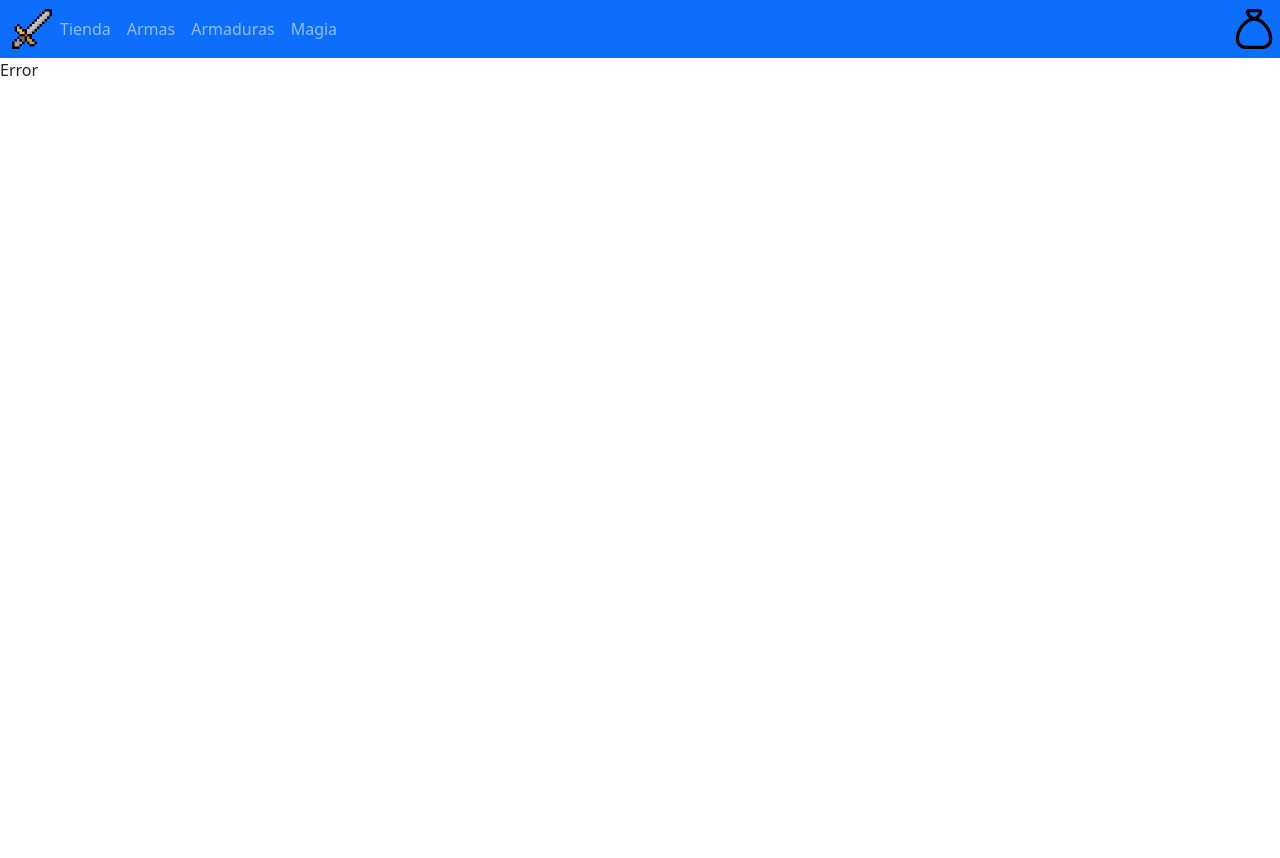
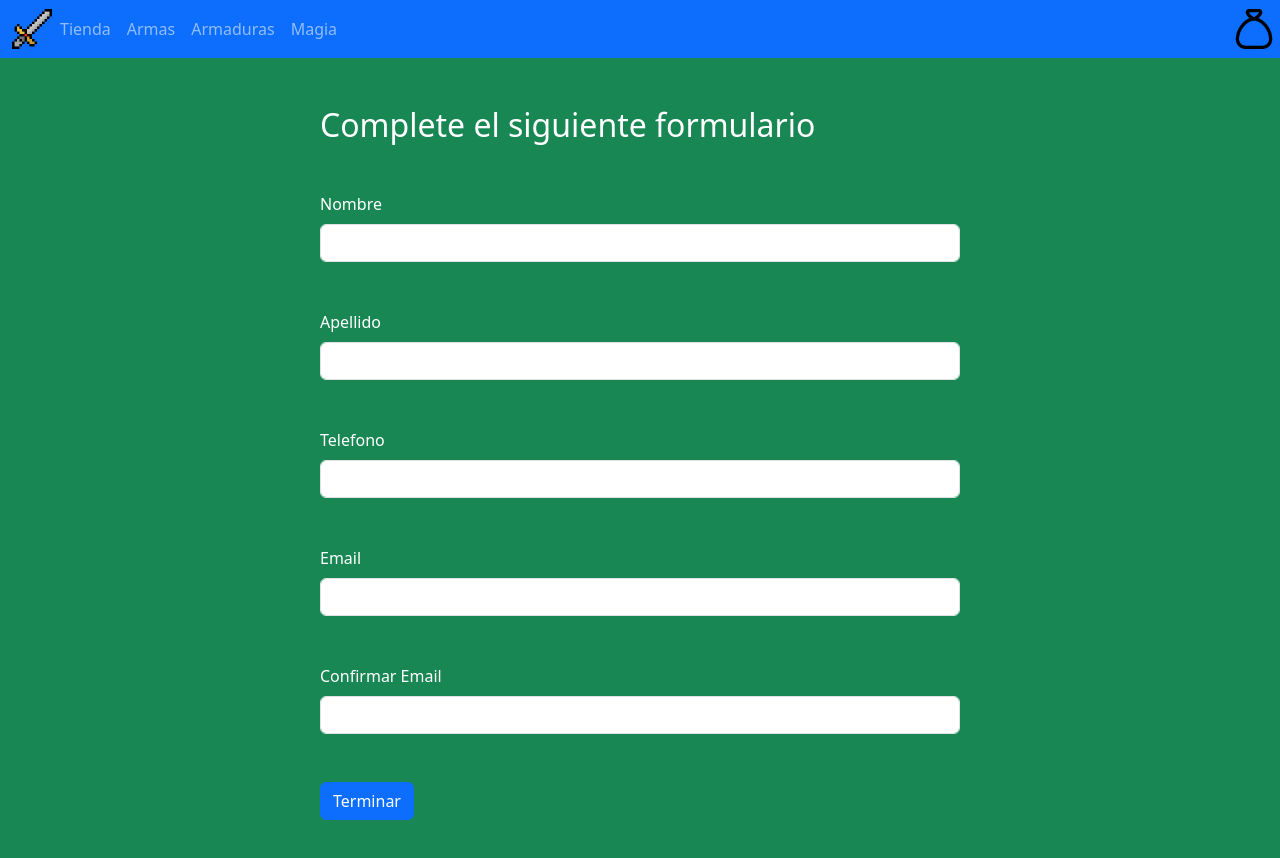
Before and after one commit to Maximiliano3198/Entrega-final-React---Medina-Maximiliano, a React (Vite) app: page /checkout in a window 1280 px wide. Shown: the top 858 px of the page. Before the commit the page ends 800 px from the top, so only its background shows below. Built offline with nearby package versions, Linux system fonts and the light colour scheme.

Commit message:
ArreglosDeBotonesYFirebase

```diff
--- a/src/App.jsx
+++ b/src/App.jsx
@@ -4,20 +4,15 @@ import NavBar from './Components/NavBar/NavBar'
 import { BrowserRouter, Routes, Route } from 'react-router-dom'
 import ItemDetailContainer from './Components/ItemDetailContainer/ItemDetailContainer'
 import ItemListContainer from './Components/ItemListContainer/ItemListContainer'
-import Armaduras from './Components/Armaduras'
-import Armas from './Components/Armas'
-import Magia from './Components/Magia'
-import CartWidget from './Components/CartWidget/CartWidget'
 import Error from './Components/Error'
 import Cart from './Components/Cart/Cart'
 import CartProvider from './Components/Context/CartContext'
+import CheckOut from './Components/Checkout/CheckOut'
 
 
 function App() {
-  const [count, setCount] = useState(0)
-
   return (
-    <>
+    <div className='bg- success'>
     <BrowserRouter>
     <CartProvider>
       <NavBar/>
@@ -26,10 +21,8 @@ function App() {
         <Route path='/' element={<ItemListContainer/>} />
         <Route path='/category/:id' element={<ItemListContainer/>} />
         <Route path='/item/:id' element={<ItemDetailContainer/>} />
-        <Route path='/armas' element={<Armas/>} />
-        <Route path='/armaduras' element={<Armaduras/>} />
-        <Route path='/magia' element={<Magia/>} />
         <Route path='/cart' element={<Cart/>} />
+        <Route path='/checkout' element={<CheckOut/>} />
         <Route path='*' element={<Error/>} />
       </Routes>
       </CartProvider>
@@ -39,7 +32,7 @@ function App() {
 
 
     </BrowserRouter>
-    </>
+    </div>
   )
 }
 
--- a/src/Components/Cart/Cart.jsx
+++ b/src/Components/Cart/Cart.jsx
@@ -3,30 +3,32 @@ import { Link } from 'react-router-dom';
 import { useCartContext } from '../Context/CartContext';
 import ItemCart from '../ItemCart/ItemCart';
 
+
 const Cart = () => {
   const { cart, totalPrice } = useCartContext();
+  const cartHeight = cart.length > 2 ? '100%' : '94vh';
 
   if (cart.length === 0) {
     return (
-      <>
-        <p>No hay elementos en el carrito</p>
-        <Link to="/">Hacer compras</Link>
-      </>
+      <div className='d-flex flex-column align-items-center justify-content-start bg-success' style={{ height: cartHeight }}>
+        <p className='mt-5 text-white fs-4' >No hay elementos en el carrito</p>
+        <Link className="btn btn-primary mt-3 " to="/">Hacer compras</Link>
+      </div>
     );
   }
 
   return (
-    <>
+    <div className='d-flex flex-column align-items-center justify-content-start bg-success' style={{ height: cartHeight }}>
       {cart.map((producto) => (
         <ItemCart key={producto.id} producto={producto} />
       ))}
-      <p>total: $ {totalPrice()}</p>
+      <p className='fs-4 text-white'>Total: $ {totalPrice()}</p>
 
       <Link to="/checkout">
         {' '}
-        <button className="btn-total">Finalizar Compra</button>
+        <button className="btn btn-primary mb-4">Finalizar Compra</button>
       </Link>
-    </>
+    </div>
   );
 };
 
--- a/src/Components/CartWidget/CartWidget.jsx
+++ b/src/Components/CartWidget/CartWidget.jsx
@@ -32,7 +32,7 @@ const CartWidget = () => {
             <span className="badge rounded-pill bg-danger" style={estiloContador}>
                 {totalProducts() || cart}
             </span>
-            <img style={estiloCarrito} src='./sack.png' alt="Carrito" />
+            <img style={estiloCarrito} src='../../../public/sack.png' alt="Carrito" />
         </button>
     );
 };
--- /dev/null
+++ b/src/Components/Checkout/CheckOut.jsx
@@ -0,0 +1,152 @@
+import React from 'react'
+import { useState } from 'react'
+import { useCartContext } from '../Context/CartContext'
+import { getFirestore, collection, addDoc, updateDoc, doc, getDoc } from 'firebase/firestore';
+import { Button, Form } from 'react-bootstrap';
+import { Link } from 'react-router-dom';
+
+const CheckOut = () => {
+    const [nombre, setNombre] = useState('');
+    const [apellido, setApellido] = useState('');
+    const [telefono, setTelefono] = useState('');
+    const [email, setEmail] = useState('');
+    const [emailConfirmacion, setEmailConfirmacion] = useState('');
+    const [error, setError] = useState('');
+    const [ordenId, setOrdenId] = useState('');
+    const [mensaje, setMensaje] = useState('');
+
+    const { cart, totalPrice, removeProduct, clearCart } = useCartContext();
+
+    const manejadorForm = (event) => {
+        event.preventDefault();
+
+        if (!nombre || !apellido || !telefono || !email || !emailConfirmacion) {
+            setError(<span style={{ color: 'white' }}>Complete todos los campos</span>);
+            return;
+        }
+        if (email !== emailConfirmacion) {
+            setError(<span style={{ color: 'white' }}>Los emails no coinciden</span>);
+            return;
+        }
+
+        const total = totalPrice();
+        const orden = {
+            items: cart.map((producto) => ({
+                id: producto.id,
+                title: producto.title,
+                price: producto.price,
+                quantity: producto.quantity,
+            })),
+            total: total,
+            fecha: new Date(),
+            nombre,
+            apellido,
+            telefono,
+            email,
+        };
+
+        Promise.all(
+            orden.items.map(async (productoOrden) => {
+                const db = getFirestore();
+                const productoRef = doc(db, 'products', productoOrden.id);
+
+                const productoDoc = await getDoc(productoRef);
+                const stockActual = productoDoc.data().stock;
+
+                await updateDoc(productoRef, {
+                    stock: stockActual - productoOrden.cantidad,
+                });
+            })
+        )
+            .then(() => {
+                const db = getFirestore();
+                addDoc(collection(db, 'orders'), orden)
+                    .then((docRef) => {
+                        setOrdenId(docRef.id);
+                        removeProduct();
+                        clearCart();
+
+                    })
+                    .catch((error) => {
+                        console.log('No se creó la orden', error);
+                        setError(<span style={{ color: 'white' }}>Error en la orden</span>);
+                    });
+            })
+            .catch((error) => {
+                console.log('No se pudo actualizar el stock', error);
+                setError(<span style={{ color: 'white' }}>Error al modificar el stock</span>);
+            });
+
+        setNombre('');
+        setApellido('');
+        setTelefono('');
+        setEmail('');
+        setEmailConfirmacion('');
+        setMensaje('');
+    };
+
+
+
+
+
+    return (
+        <div className="d-flex align-items-center justify-content-center flex-wrap bg-success" style={{ height: '100%' }}>
+
+            <div style={{ width: '50%' }}>
+
+                {!ordenId ? (
+                    <Form onSubmit={manejadorForm} >
+                        <h2 className="mt-5 text-white" >Complete el siguiente formulario</h2>
+
+                        {cart.map((producto) => {
+                            <div key={producto.id}>
+                                <p>{''} {producto.nombre} {producto.cantidad} </p>
+                                <p> {producto.precio} </p>
+                            </div>
+                        })}
+
+                        <Form.Group className="mt-5 mb-5 text-white" controlId="formBasicNombre">
+                            <Form.Label>Nombre</Form.Label>
+                            <Form.Control type="text" value={nombre} onChange={(e) => setNombre(e.target.value)} />
+                        </Form.Group>
+
+                        <Form.Group className="mb-5 text-white" controlId="formBasicApellido">
+                            <Form.Label>Apellido</Form.Label>
+                            <Form.Control type="text" value={apellido} onChange={(e) => setApellido(e.target.value)} />
+                        </Form.Group>
+
+                        <Form.Group className="mb-5 text-white" controlId="formBasicTelefono">
+                            <Form.Label>Telefono</Form.Label>
+                            <Form.Control type="number" value={telefono} onChange={(e) => setTelefono(e.target.value)} />
+                        </Form.Group>
+
+                        <Form.Group className="mb-5 text-white" controlId="formBasicEmail">
+                            <Form.Label>Email</Form.Label>
+                            <Form.Control type="email" value={email} onChange={(e) => setEmail(e.target.value)} />
+                        </Form.Group>
+
+                        <Form.Group className="mb-5 text-white" controlId="formBasicConfirmarEmail">
+                            <Form.Label>Confirmar Email</Form.Label>
+                            <Form.Control type="email" value={emailConfirmacion} onChange={(e) => setEmailConfirmacion(e.target.value)} />
+                        </Form.Group>
+
+                        {error && <p>{error}</p>}
+                        <Button className='mb-5' variant="primary" type="submit">
+                            Terminar
+                        </Button>
+                    </Form>
+                ) : (
+                    <div className='bg-success' style={{ height: '84vh' }}>
+                        <p className='bg-primary text-white text-center mt-5' style={{ fontSize: '23px', borderRadius: '10px', padding: '10px' }}>¡Gracias por tu compra! Aquí tienes tu numero de seguimiento: <br /> {''} {ordenId} {''}</p>
+                        <Link to="/">
+                            {' '}
+                            <button className="btn btn-primary">Ir al inicio</button>
+                        </Link>
+                    </div>
+                )}
+            </div>
+        </div>
+    );
+};
+
+export default CheckOut
--- a/src/Components/Item/Item.jsx
+++ b/src/Components/Item/Item.jsx
@@ -1,6 +1,6 @@
 import React from 'react'
 import { Link } from 'react-router-dom';
-import { Button, Card } from 'react-bootstrap';
+import { Card } from 'react-bootstrap';
 
 const Item = ({producto}) => {
     const linkStyle = {
@@ -11,11 +11,12 @@ const Item = ({producto}) => {
     return (
         <Link to={`/item/${producto.id}`} style={linkStyle}>
             <div>
-                <Card.Img variant="top" src={producto.img} alt={producto.title} />
+                <Card.Img variant="top" src={producto.img} alt={producto.title}  />
                 <Card.Body className='bg-light text-center'>
                     <Card.Title>{producto.title}</Card.Title>
                     <Card.Text>$ {producto.price}</Card.Text>
-                    <Button variant="secondary">Agregar al Carrito</Button>
+                    <Card.Text><strong>Stock:</strong>{" "}
+                        {isNaN(producto.stock) ? "Sin stock" : producto.stock}</Card.Text>
                 </Card.Body>
             </div>
         </Link>
--- a/src/Components/ItemCart/ItemCart.jsx
+++ b/src/Components/ItemCart/ItemCart.jsx
@@ -1,18 +1,30 @@
 import React from 'react';
 import { useCartContext } from '../Context/CartContext';
+import Card from 'react-bootstrap/Card';
+import ListGroup from 'react-bootstrap/ListGroup';
 
 const ItemCart = ({ producto }) => {
     const { removeProduct } = useCartContext();
     return (
-      <div className="itemCart">
-        <img src={producto.img} alt={producto.title} />
-        <div>
-          <p>Título: {producto.title}</p>
-          <p>Cantidad: {producto.quantity}</p>
-          <p>Precio u.: {producto.price}</p>
-          <p>Subtotal: ${producto.quantity * producto.price}</p>
-          <button onClick={() => removeProduct(producto.id)}>Eliminar</button>
-        </div>
+
+      <div className="d-flex align-items-start justify-content-center mt-3" >
+        <Card key={producto.id} style={{ width: '50rem' }} className="d-flex flex-row mb-3">
+          <Card.Img variant="top" src={producto.img} style={{ width: '300px', height: '300px', objectFit: 'cover' }} />
+          <Card.Body>
+            <Card.Title>{producto.title}</Card.Title>
+            <ListGroup className="list-group-flush mt-4">
+              <ListGroup.Item>Cantidad: {producto.quantity}</ListGroup.Item>
+              <ListGroup.Item>Precio unitario: ${producto.price}</ListGroup.Item>
+              <ListGroup.Item>Subtotal: ${producto.quantity * producto.price}</ListGroup.Item>
+            </ListGroup>
+            <button
+              className="btn btn-primary mt-5"
+              onClick={() => removeProduct(producto.id)}
+            >
+              Eliminar
+            </button>
+          </Card.Body>
+        </Card>
       </div>
     );
 };
--- a/src/Components/ItemCount/ItemCount.jsx
+++ b/src/Components/ItemCount/ItemCount.jsx
@@ -16,17 +16,17 @@ const ItemCount = ({ initial, stock, onAdd }) => {
 	}, [initial]);
 
 	return (
-		<div className="counter">
-			<button disabled={count <= 1} onClick={decrease} className="operacion">
+		<div className="counter" style={{ pointerEvents: isNaN(stock) || stock <= 0 ? 'none' : 'auto', display: 'flex', alignItems: 'center' }}>
+			<button disabled={count <= 1} onClick={decrease} className="btn btn-primary operacion">
 				-
 			</button>
-			<span>{count}</span>
-			<button disabled={count >= stock} onClick={increase} className="operacion">
+			<span className="ms-2 me-2" style={{ textDecoration: 'none', color: 'black' }}>{count}</span>
+			<button disabled={count >= stock} onClick={increase} className="btn btn-primary operacion">
 				+
 			</button>
 
 			<div>
-				<button disabled={stock <= 0} onClick={() => onAdd(count)} className="operacion">
+				<button disabled={stock <= 0} onClick={() => onAdd(count)} className="btn btn-primary">
 					Agregar al carrito
 				</button>
 			</div>
--- a/src/Components/ItemDetail/ItemDetail.jsx
+++ b/src/Components/ItemDetail/ItemDetail.jsx
@@ -15,8 +15,9 @@ const ItemDetail = ({ producto }) => {
 
     return (
         <div className="d-flex align-items-center justify-content-center flex-wrap bg-success">
-            <Card style={{ width: '30rem' }} >
-                <Card.Img variant="top" src={producto.img} />
+            <Card className="mt-1" style={{ width: '35rem' }} >
+                <Card.Img variant="top" src={producto.img} style={{ width: '300px', height: '300px', objectFit: 'cover', display: 'block',
+    margin: 'auto', }} />
                 <Card.Body >
                     <Card.Title>{producto.title}</Card.Title>
                     <Card.Text>
@@ -26,18 +27,17 @@ const ItemDetail = ({ producto }) => {
                 <ListGroup className="list-group-flush">
                     <ListGroup.Item><strong>Categoria:</strong> {producto.categoryid}</ListGroup.Item>
                     <ListGroup.Item><strong>Precio:</strong> ${producto.price}</ListGroup.Item>
-                    <ListGroup.Item><strong>Stock:</strong> {producto.stock}</ListGroup.Item>
+                    <ListGroup.Item><strong>Stock:</strong>{" "}
+                        {isNaN(producto.stock) ? "Sin stock" : producto.stock}</ListGroup.Item>
                 </ListGroup>
-                <div>
-                    {goToCart ? <Link to='/cart'>Terminar compra</Link> : <ItemCount stock={producto.stock} initial={1} onAdd={onAdd} />}
-                </div>
+
                 <Card.Body className="d-flex justify-content-between align-items-center">
                     <Link to="/" className="btn btn-danger">
                         Regresar
                     </Link>
-                    <Card.Link href="#" className="btn btn-primary">
-                        Comprar
-                    </Card.Link>
+                        <div>
+                            {goToCart ? <Link className="btn btn-primary" to='/cart'>Ir al carrito</Link> : <ItemCount stock={producto.stock} initial={1} onAdd={onAdd} />}
+                        </div>
                 </Card.Body>
 
             </Card>
--- a/src/Components/NavBar/NavBar.jsx
+++ b/src/Components/NavBar/NavBar.jsx
@@ -22,7 +22,7 @@ const NavBar = () => {
     <Navbar bg="primary" variant="dark">
         <Container style={estiloContainer}>
             <Link to="" style={estiloLogo}>
-                <img src="./pngwing.com.png" style={estiloLogo} alt="" />
+                <img src="../../../public/pngwing.com.png" style={estiloLogo} alt="" />
             </Link>
             <Nav className='me-auto'>
                 <Link to="/" className='nav-link' activeclassname="active">Tienda</Link>
```
